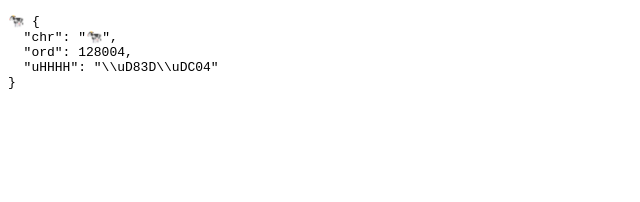
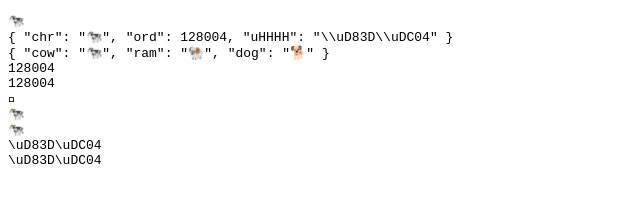
Before and after one commit to mk-pmb/surrog8-node, a website: page demo/animals.browser.html in a window 1280 px wide. Shown: the whole page, without its empty margins (0-640 px from the left). Drawn offline with Linux system fonts and the light colour scheme.

Commit message:
run node demo in browser, too.

```diff
--- a/demo/animals.browser.html
+++ b/demo/animals.browser.html
@@ -4,16 +4,19 @@
   <title>surrog8 demo</title>
   <meta http-equiv="Content-Script-Type" content="text/javascript">
 </head><body>
+<script src="browser-util.js"></script>
 
 <pre id="cow">&#128004;</pre>
 <script src="../sg8.js"></script>
 <script>
 var cow = document.getElementById('cow'), sg = window.surrog8;
-cow.innerHTML += ' ' + JSON.stringify({
+console.log({
   chr: sg.chr(128004),
   ord: sg.ord(cow.innerHTML),
   uHHHH: sg.uHHHH(cow.innerHTML),
-}, null, 2);
+});
 </script>
 
+<script src="animals.node.js"></script>
+
 </body></html>
--- /dev/null
+++ b/demo/browser-util.js
@@ -0,0 +1,16 @@
+/* -*- coding: UTF-8, tab-width: 2 -*- */
+/*jslint indent: 2, maxlen: 80, continue: true, unparam: true, browser: true */
+'use strict';
+
+window.require = function (module) { return window[module]; };
+
+console.log = function (msg) {
+  if ('string' === typeof msg) {
+    msg = msg.replace(/^(=== )/, '\n$1');
+  } else {
+    msg = JSON.stringify(msg, null, 2);
+    if (msg.length < 80) { msg = msg.replace(/\n */g, ' '); }
+  }
+  document.getElementsByTagName('pre')[0
+    ].appendChild(document.createTextNode('\n' + msg));
+};
```
Also changed, not shown: demo/animals.node.js (line endings or trailing spaces).
